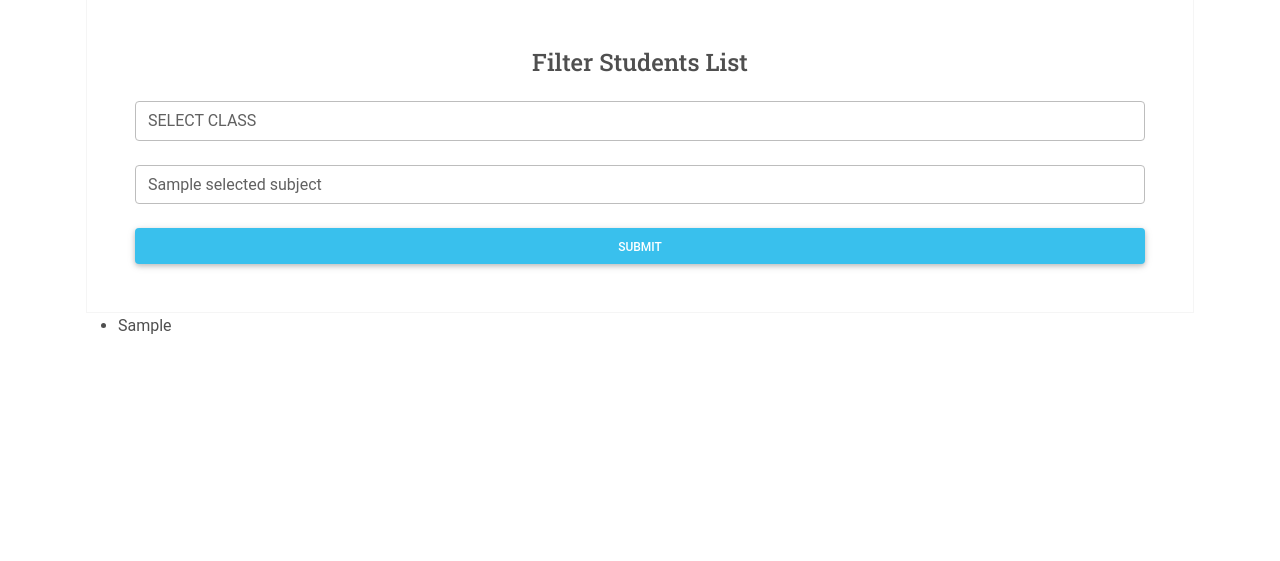
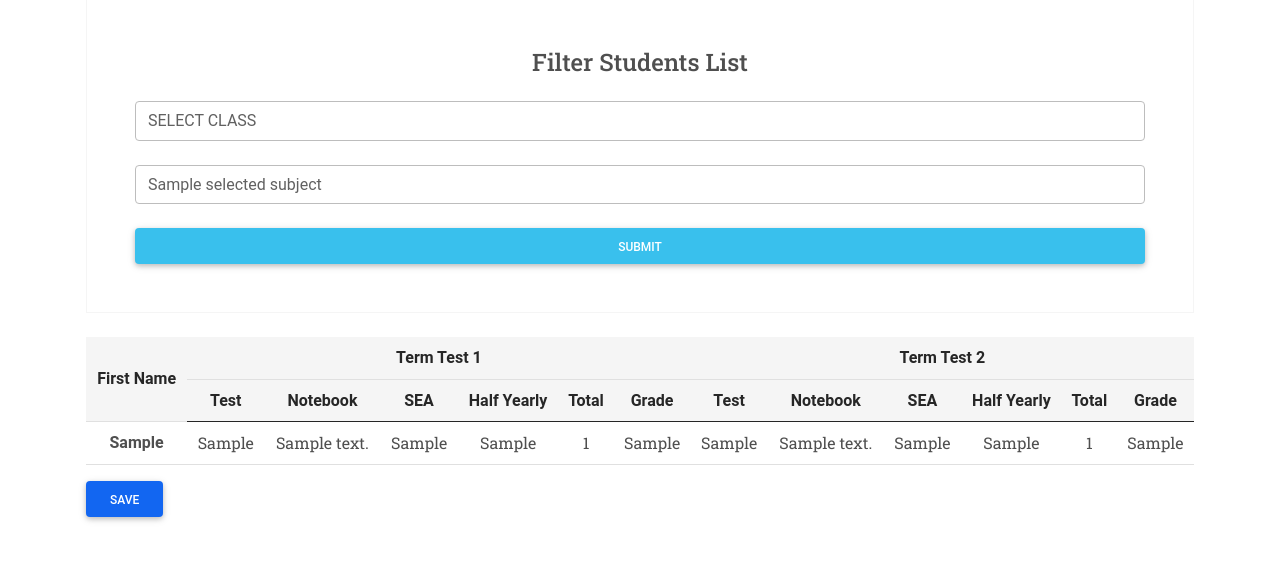
Before and after one commit to Nitu22499/SG434_Radical, a Django app: template src/exams/templates/exams/report.html in a window 1280 px wide. Shown: the part 84-645 px from the top of the page. Run offline with Django 3.2, Linux system fonts and the light colour scheme; the template is opened without the code that fills it: most values are stand-ins (such as "Sample title", 1, 10 or a date in 2020); some libraries are stand-ins or nearby versions.

Commit message:
Tabular Exam entry Form completed

```diff
--- a/src/exams/templates/exams/report.html
+++ b/src/exams/templates/exams/report.html
@@ -5,6 +5,13 @@
     <form action="" method="POST" class="text-center border border-light p-5" >
         {% csrf_token %}
         <p class="h4 mb-4">Filter Students List</p>
+        {% if error_msg %}
+            <span class="text-left text-danger large">
+                <ul class="errorlist">
+                    <li>{{ error_msg }}</li>
+                </ul>
+            </span>
+        {% endif %}
         <div class="form-group">
             <select onchange="getSubjects(this)" name="class" class="form-control browser-default custom-select mb-4" id="class">
                 <option value="">SELECT CLASS</option>
@@ -17,24 +24,66 @@
 
         <div class="form-group">
             <select name="subject" class="form-control browser-default custom-select mb-4" id="subject">
-
+                <option value="">SELECT SUBJECT</option>
                 {% if selected_subject %}
-                <option value="{{ selected_subject }}">{{ selected_subject }}</option>
-                {% else %}
-                <option value="">SELECT SUBJECT</option>
+                <option value="{{ selected_subject }}" selected>{{ selected_subject }}</option>
                 {% endif %}
             </select>
         </div>
         <button class="btn btn-info btn-block" type="submit">Submit</button>
     </form>
+    <div class="msg"></div>
+    <div class="row mt-4">
+        <div class="col">
 
-    <div class="row">
-        <div class="col-8">
-            <ul>
-                {% for stud in students %}
-                <li>{{ stud.user.first_name }}</li>
-                {% endfor %}
-            </ul>
+            <div class="table-responsive">
+                <table id="table" class="table text-center">
+                    <thead>
+                        <tr class="table-light align-middle">
+                            <th scope="col" rowspan="2" data-override="first_name">First Name</th>
+                            <th scope="col" colspan="6">Term Test 1</th>
+                            <th scope="col" colspan="6">Term Test 2</th>
+                        </tr>
+                        <tr class="table-light" >
+                            <th data-override="id" hidden></th>
+                            <th scope="col" data-override="test_1">Test</th>
+                            <th scope="col" data-override="notebook_1">Notebook</th>
+                            <th scope="col" data-override="sea_1">SEA</th>
+                            <th scope="col" data-override="half_yearly_1">Half Yearly</th>
+                            <th scope="col" data-override="total_1">Total</th>
+                            <th scope="col" data-override="grade_1">Grade</th>
+                            <th scope="col" data-override="test_2">Test</th>
+                            <th scope="col" data-override="notebook_2">Notebook</th>
+                            <th scope="col" data-override="sea_2">SEA</th>
+                            <th scope="col" data-override="half_yearly_2">Half Yearly</th>
+                            <th scope="col" data-override="total_2">Total</th>
+                            <th scope="col" data-override="grade_2">Grade</th>
+                        </tr>
+                    </thead>
+                    <tbody>
+                        {% for stud in students %}
+                        <tr>
+                            <th scope="row">{{ stud.user.first_name }}</th>
+                            <td hidden>{{ stud.exam.id }}</td>
+                            <td contenteditable="true">{{ stud.exam.per_test_1|default_if_none:"--" }}</td>
+                            <td contenteditable="true">{{ stud.exam.notebook_1|default_if_none:"--" }}</td>
+                            <td contenteditable="true">{{ stud.exam.sea_1|default_if_none:"--" }}</td>
+                            <td contenteditable="true">{{ stud.exam.main_1|default_if_none:"--" }}</td>
+                            <td>{% if stud.exam.total_1 %} {{ stud.exam.total_1 }} {% else %} -- {% endif %}</td>
+                            <td>{{ stud.exam.grade_1 }}</td>
+
+                            <td contenteditable="true">{{ stud.exam.per_test_2|default_if_none:"--" }}</td>
+                            <td contenteditable="true">{{ stud.exam.notebook_2|default_if_none:"--" }}</td>
+                            <td contenteditable="true">{{ stud.exam.sea_2|default_if_none:"--" }}</td>
+                            <td contenteditable="true">{{ stud.exam.main_2|default_if_none:"--" }}</td>
+                            <td>{% if stud.exam.total_2 %} {{ stud.exam.total_2 }} {% else %} -- {% endif %}</td>
+                            <td>{{ stud.exam.grade_2 }}</td>
+                        </tr>
+                        {% endfor %}
+                    </tbody>
+                </table>
+            </div>
+            <button id="convert-table" class="btn btn-primary">Save</button>
         </div>
     </div>
 </div>
@@ -45,5 +94,12 @@
 {% load static %}
 
 {% block scripts %}
+
+<!-- Official CDN for Jquery -->
+<script src="https://code.jquery.com/jquery-3.5.1.min.js" integrity="sha256-9/aliU8dGd2tb6OSsuzixeV4y/faTqgFtohetphbbj0=" crossorigin="anonymous"></script>
+<!-- TableToJson jquery plugin CDN -->
+<script src="https://cdn.jsdelivr.net/npm/table-to-json@1.0.0/lib/jquery.tabletojson.min.js" integrity="sha256-H8xrCe0tZFi/C2CgxkmiGksqVaxhW0PFcUKZJZo1yNU=" crossorigin="anonymous"></script>
+<!-- Custom JS -->
 <script type="text/javascript" src="{% static 'js/exams/report.js' %}"></script>
+
 {% endblock %}
--- a/src/exams/urls.py
+++ b/src/exams/urls.py
@@ -1,5 +1,5 @@
 from django.urls import path
-from .views import reportView, getSubjects
+from .views import reportView, getSubjects, saveExamForm
 
 app_name = 'exams'
 
@@ -7,4 +7,5 @@ app_name = 'exams'
 urlpatterns = [
     path('report/', reportView, name='report'),
     path('subject/class/<class_level>', getSubjects, name='subjects-list'),
+    path('exam_form/save', saveExamForm, name='save-exam-form'),
 ]
--- a/src/static/css/style.css
+++ b/src/static/css/style.css
@@ -8,3 +8,7 @@ td, label, p {
 input, select {
     width: 100%;
 }
+
+ul.no-style > li {
+    list-style-type: none;
+}
--- a/src/static/js/exams/report.js
+++ b/src/static/js/exams/report.js
@@ -1,3 +1,20 @@
+// Utility function to get csrf-token
+function getCookie(name) {
+    var cookieValue = null;
+    if (document.cookie && document.cookie !== '') {
+        var cookies = document.cookie.split(';');
+        for (var i = 0; i < cookies.length; i++) {
+            var cookie = jQuery.trim(cookies[i]);
+            // Does this cookie string begin with the name we want?
+            if (cookie.substring(0, name.length + 1) === (name + '=')) {
+                cookieValue = decodeURIComponent(cookie.substring(name.length + 1));
+                break;
+            }
+        }
+    }
+    return cookieValue;
+}
+
 // Dynamically fill options for selected class
 function getSubjects(cls) {
     fetch(`${window.location.origin}/exams/subject/class/${cls.value}`)
@@ -19,3 +36,51 @@ function getSubjects(cls) {
             })
         })
 }
+
+$('td[contenteditable=true]').on('click', function(){
+    document.execCommand('selectAll',false,null);
+})
+
+$('#convert-table').click( function() {
+    var table = $('#table').tableToJSON({
+        ignoreRows: [0,1],  // To Ignore the first two rows consisting of table heading
+
+        headings: ['first_name',  // Array of Column Header names
+        'id',    // Added ID for faster access
+        'test_1','notebook_1',
+        'sea_1','half_yearly_1',
+        'total_1','grade_1',
+        'test_2','notebook_2',
+        'sea_2','half_yearly_2'
+        ,'total_2','grade_2']
+    }); // Convert the table into a javascript object
+    // console.log(JSON.stringify(table));
+    console.log(table);
+
+    // Clean table values before sending
+    table = JSON.stringify(table)
+    table = table.replace(/--/g,'')
+
+    // AJAX req to save changes in exam form
+    fetch(`${window.location.origin}/exams/exam_form/save`, {
+        method: 'POST',
+        headers: {
+            "X-CSRFToken": getCookie("csrftoken"),
+            'Content-Type': 'application/json'
+        },
+        body: table
+        })
+        .then((res) => res.json())
+        .then(function(data) {
+            if (data['err'] == undefined) {
+                window.location.reload()
+            }else{
+                console.log(data['err'])
+                document.getElementsByClassName('msg')[0].innerHTML =
+                `<div class="alert alert-danger" role="alert">
+                ${data['err'][Object.keys(data['err'])[0]]} - ${data['err'][1]}
+              </div>`;
+
+            }
+        })
+  });
```
Also changed, not shown: src/exams/models.py (+32 -10 lines), src/exams/views.py (+52 -2 lines), src/employee/migrations/0001_initial.py.
